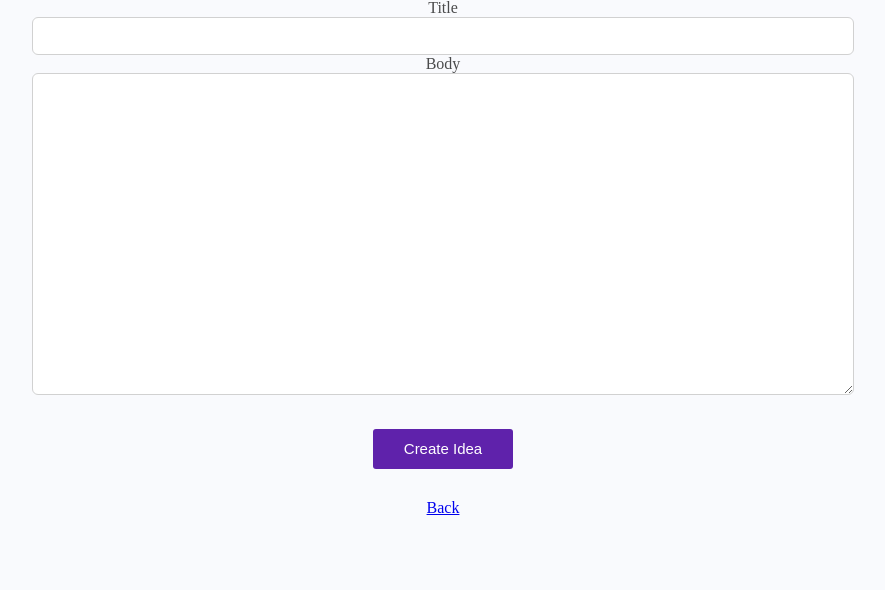
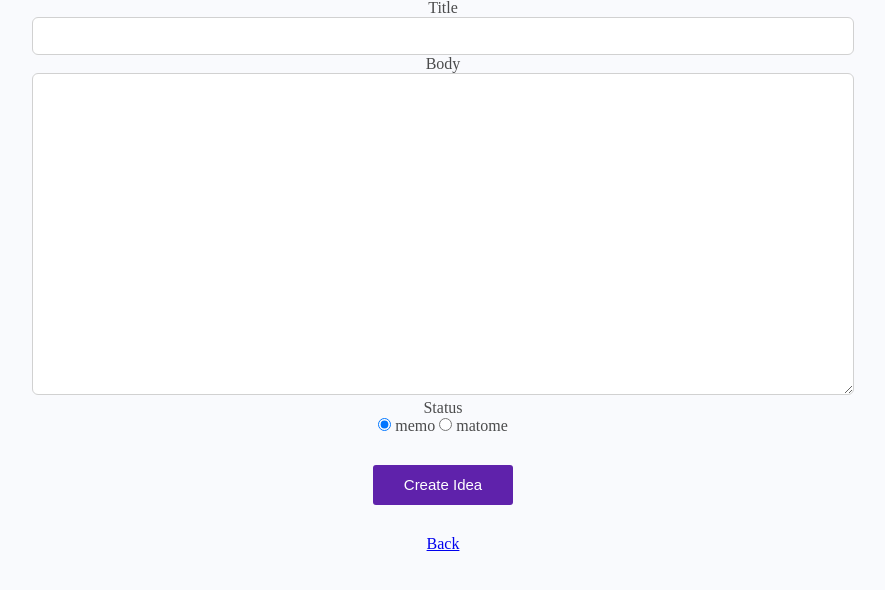
Before and after one commit to balloonbros/sutekki, a Rails app: page /ideas/new in a window 1280 px wide. Shown: the part 113-703 px from the top of the page, without its empty margins (197-1082 px from the left). Run offline with Rails 7, Linux system fonts and the light colour scheme; data that the repository does not hold is empty; some libraries are stand-ins or nearby versions.

Commit message:
Edit Status

```diff
--- a/app/controllers/ideas_controller.rb
+++ b/app/controllers/ideas_controller.rb
@@ -94,7 +94,7 @@ class IdeasController < ApplicationController
 
     # Never trust parameters from the scary internet, only allow the white list through.
     def idea_params
-      params.require(:idea).permit(:title, :body, :published)
+      params.require(:idea).permit(:title, :body, :published, :status)
     end
 
     def label_params
--- a/app/views/ideas/_form.html.erb
+++ b/app/views/ideas/_form.html.erb
@@ -24,10 +24,20 @@
 
   <div class="field">
     <div>
+      <%= f.label :status %><br>
+      <%= f.radio_button :status , '0', checked: @idea.status == 0 %>
+      <%= f.label(:status_0, "memo") %>
+      <%= f.radio_button :status, '1', checked: @idea.status == 1 %>
+      <%= f.label(:status_1, "matome") %>
+    </div>
+  </div>
+
+  <div class="field">
+    <div>
       <% if @idea.published.nil? %>
         <%= hidden_field_tag 'idea[published]', '1' %>
       <% else %>
-        <%= f.label :state %><br>
+        <%= f.label :published %><br>
         <%= f.radio_button :published, '1', checked: @idea.published %>
         <%= f.label(:published_1, "open") %>
         <%= f.radio_button :published, '0', checked: !@idea.published %>
```
